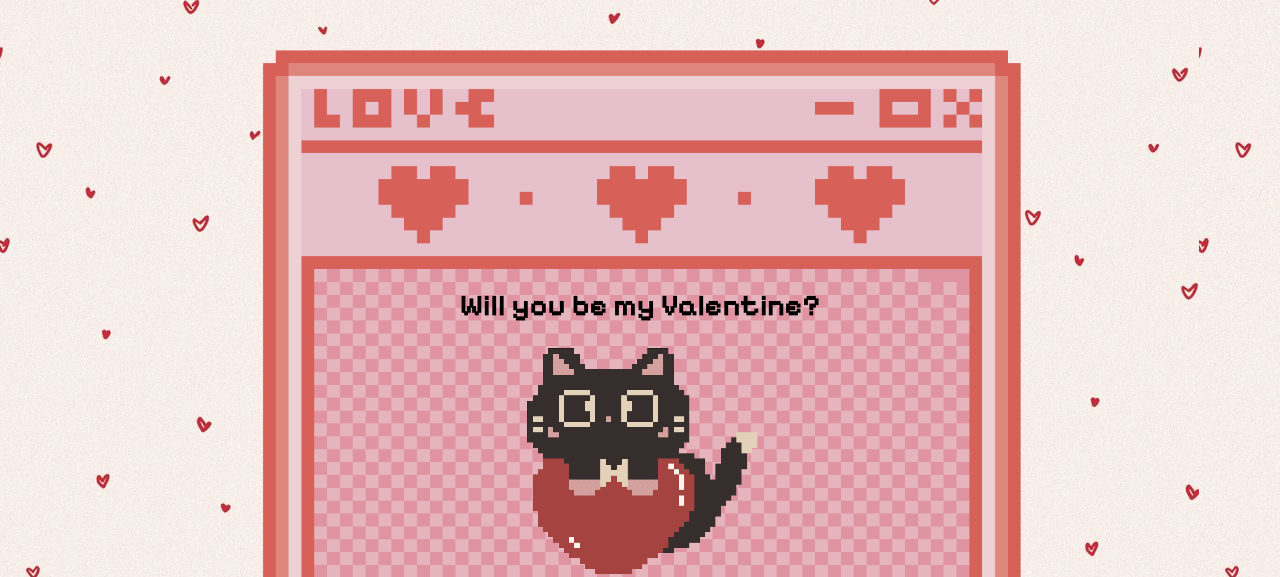
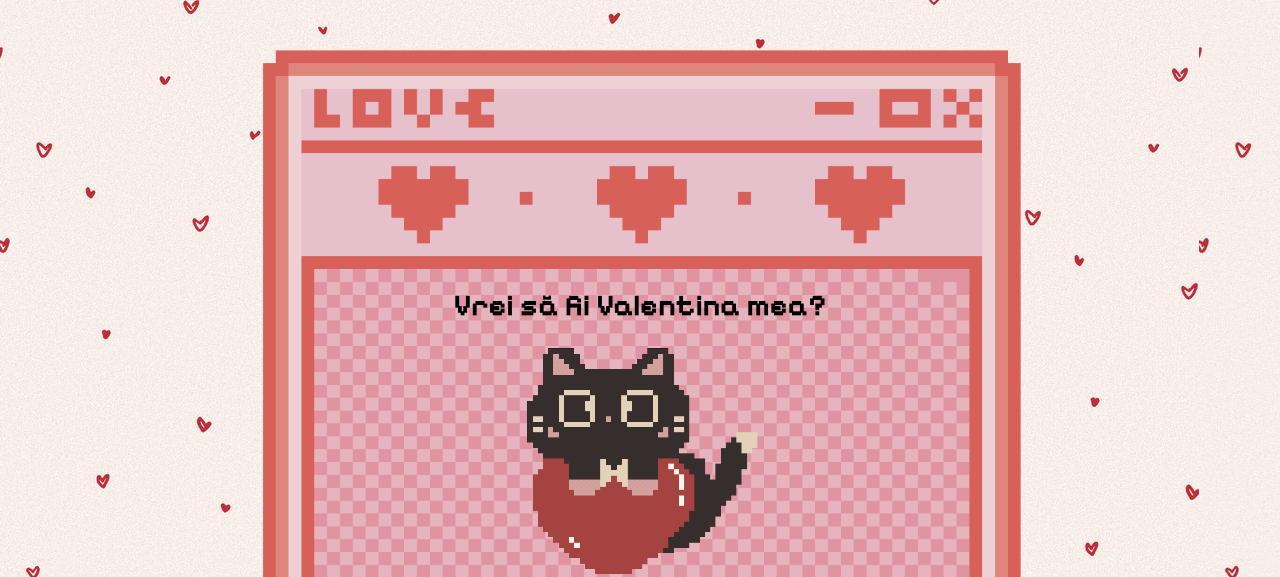
Before and after one commit to NineLaurentiu/surpriza, a plain HTML site: page index.html in a window 1280 px wide. Both pictures are taken after a click on the element "♡ Scrisoare Pentru Tine ♡". Shown: the top 577 px of the page. Drawn offline with Linux system fonts and the light colour scheme; a web font is replaced by a local one.

Commit message:
Updated some code

```diff
--- a/index.html
+++ b/index.html
@@ -24,7 +24,7 @@
     <!-- Letter Screen -->
     <div id="letter-container">
       <div class="letter-window">
-        <h1 id="letter-title">Will you be my Valentine?</h1>
+        <h1 id="letter-title">Vrei să fii Valentina mea?</h1>
 
         <img src="cat_heart.gif" class="cat" id="letter-cat" />
 
```
